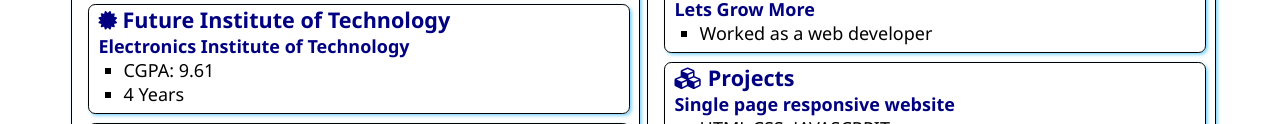
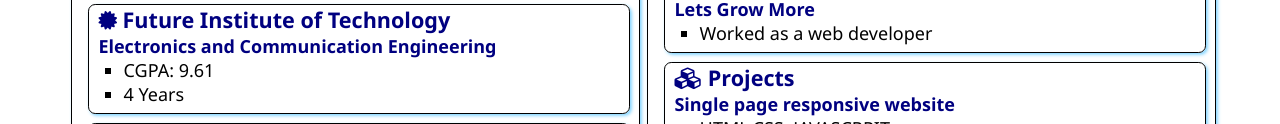
Before and after one commit to srishti0000/SATechnicalOnboarding, a plain HTML site: page src/index.html in a window 1280 px wide. Shown: the part 177-301 px from the top of the page. Drawn offline with Linux system fonts and the light colour scheme.

Commit message:
updated major

```diff
--- a/src/index.html
+++ b/src/index.html
@@ -32,7 +32,7 @@
                         <i class="fa fa-certificate" aria-hidden="true"></i>
                         Future Institute of Technology
                     </h2>
-                    <h3>Electronics Institute of Technology</h3>
+                    <h3>Electronics and Communication Engineering</h3>
                     <ul>
                         <li>CGPA: 9.61</li>
                         <li>4 Years</li>
```
